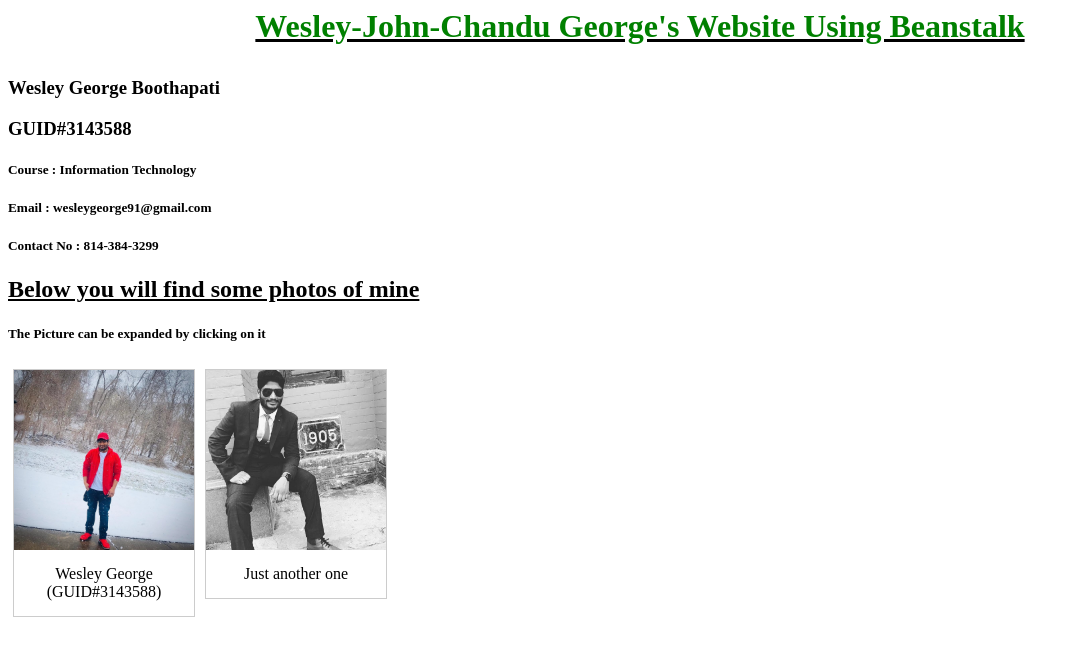
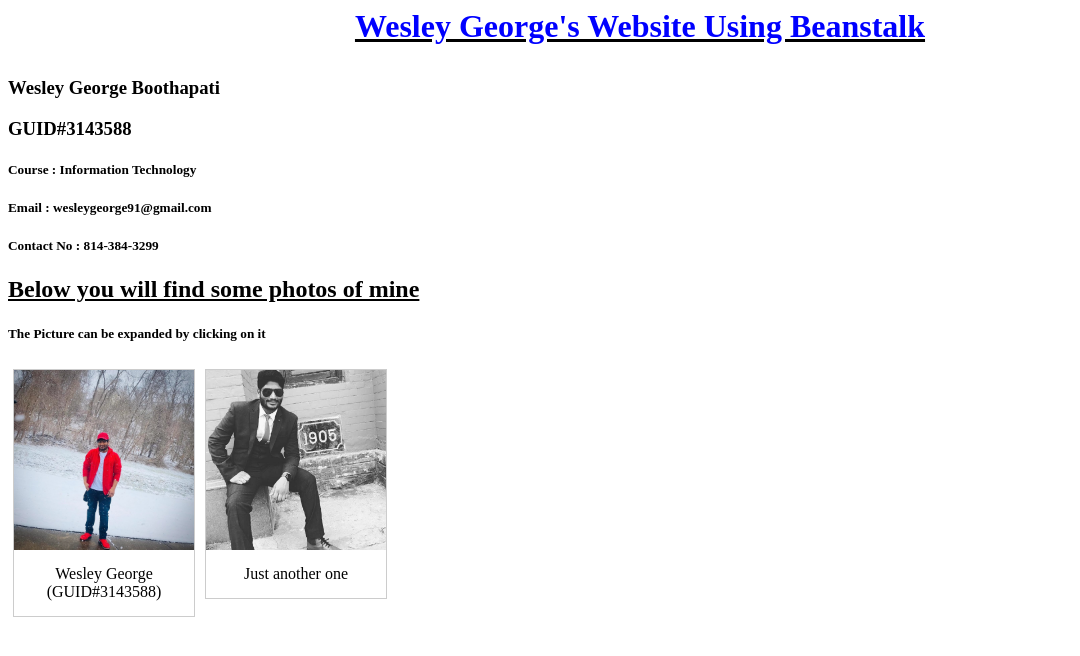
Before and after one commit to kanthchandu/wesley, a plain HTML site: page index.html in a window 1280 px wide. Shown: the whole page, without its empty margins (0-1080 px from the left). Drawn offline with Linux system fonts and the light colour scheme.

Commit message:
Reverted to original changes

```diff
--- a/index.html
+++ b/index.html
@@ -3,7 +3,7 @@
 <body>
 <center>
 <h1>
-<u><p style="color:Green"> Wesley-John-Chandu George's Website Using Beanstalk <p></u>
+<u><p style="color:Blue"> Wesley George's Website Using Beanstalk <p></u>
 </h1>
 </center>
 <html lang="en"><head><meta http-equiv="Content-Type" content="text/html; charset=UTF-8">
```
